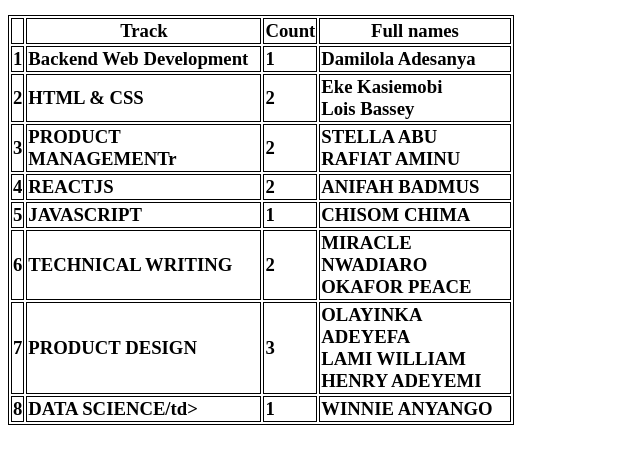
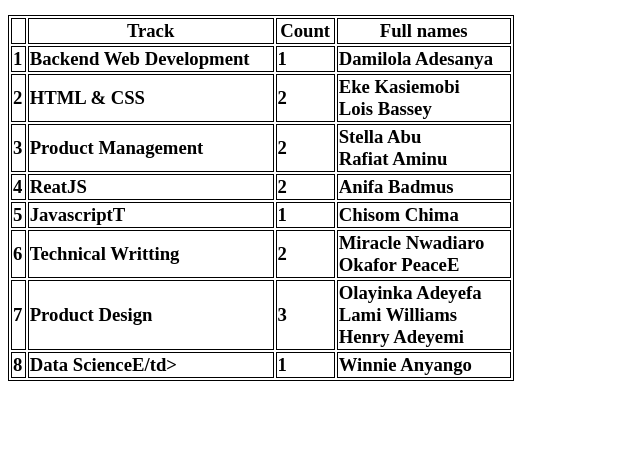
Before and after one commit to FavouriteDev/MENTORS-TABLES2, a plain HTML site: page index.html in a window 1280 px wide. Shown: the part 44-508 px from the top of the page, without its empty margins (0-640 px from the left). Drawn offline with Linux system fonts and the light colour scheme.

Commit message:
1 file modified

```diff
--- a/index.html
+++ b/index.html
@@ -32,38 +32,38 @@
         <td>Eke Kasiemobi<BR>Lois Bassey</td>
       </tr>
       <td>3</td>
-        <td>PRODUCT MANAGEMENTr</td>
+        <td>Product Management</td>
         <td>2</td>
-        <td>STELLA ABU<BR>RAFIAT AMINU</td>
+        <td>Stella Abu<BR>Rafiat Aminu</td>
       </tr>
       <td>4</td>
-        <td>REACTJS</td>
+        <td>ReatJS</td>
         <td>2</td>
-        <td>ANIFAH BADMUS</td>
+        <td>Anifa Badmus</td>
       </tr>
       </tr>
       <td>5</td>
-        <td>JAVASCRIPT</td>
+        <td>JavascriptT</td>
         <td>1</td>
-        <td>CHISOM CHIMA</td>
+        <td>Chisom Chima</td>
       </tr>
       </tr>
       <td>6</td>
-        <td>TECHNICAL WRITING</td>
+        <td>Technical Writting</td>
         <td>2</td>
-        <td>MIRACLE NWADIARO<BR>OKAFOR PEACE</td>
+        <td>Miracle Nwadiaro<BR>Okafor PeaceE</td>
       </tr>
       </tr>
       <td>7</td>
-        <td>PRODUCT DESIGN</td>
+        <td>Product Design</td>
         <td>3</td>
-        <td>OLAYINKA ADEYEFA<BR>LAMI WILLIAM<BR>HENRY ADEYEMI</td>
+        <td>Olayinka Adeyefa<BR>Lami Williams<BR>Henry Adeyemi</td>
       </tr>
       </tr>
       <td>8</td>
-        <td>DATA SCIENCE/td>
+        <td>Data ScienceE/td>
         <td>1</td>
-        <td>WINNIE ANYANGO</td>
+        <td>Winnie Anyango</td>
       </tr>
     </table>
   </body>
```
